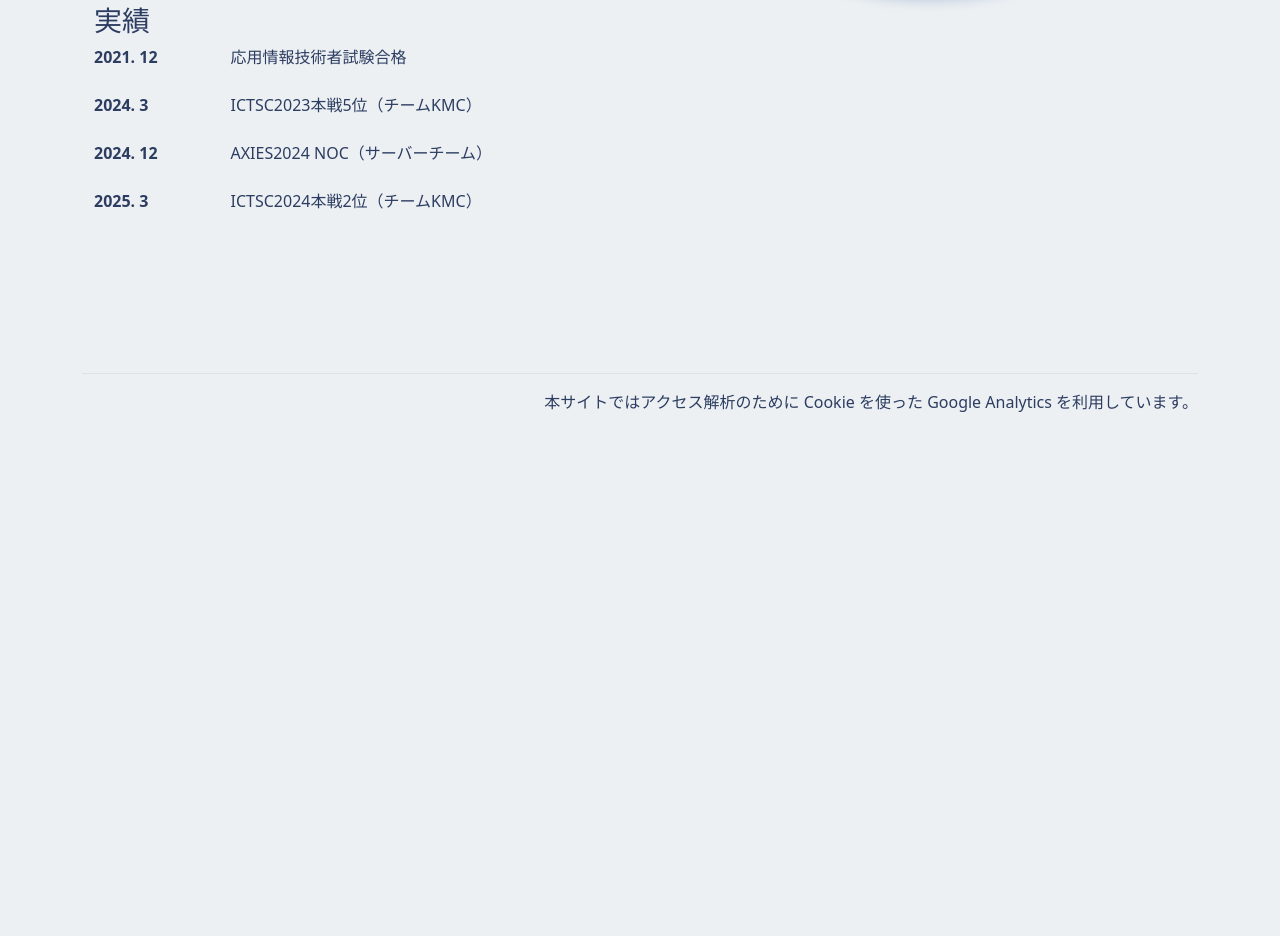
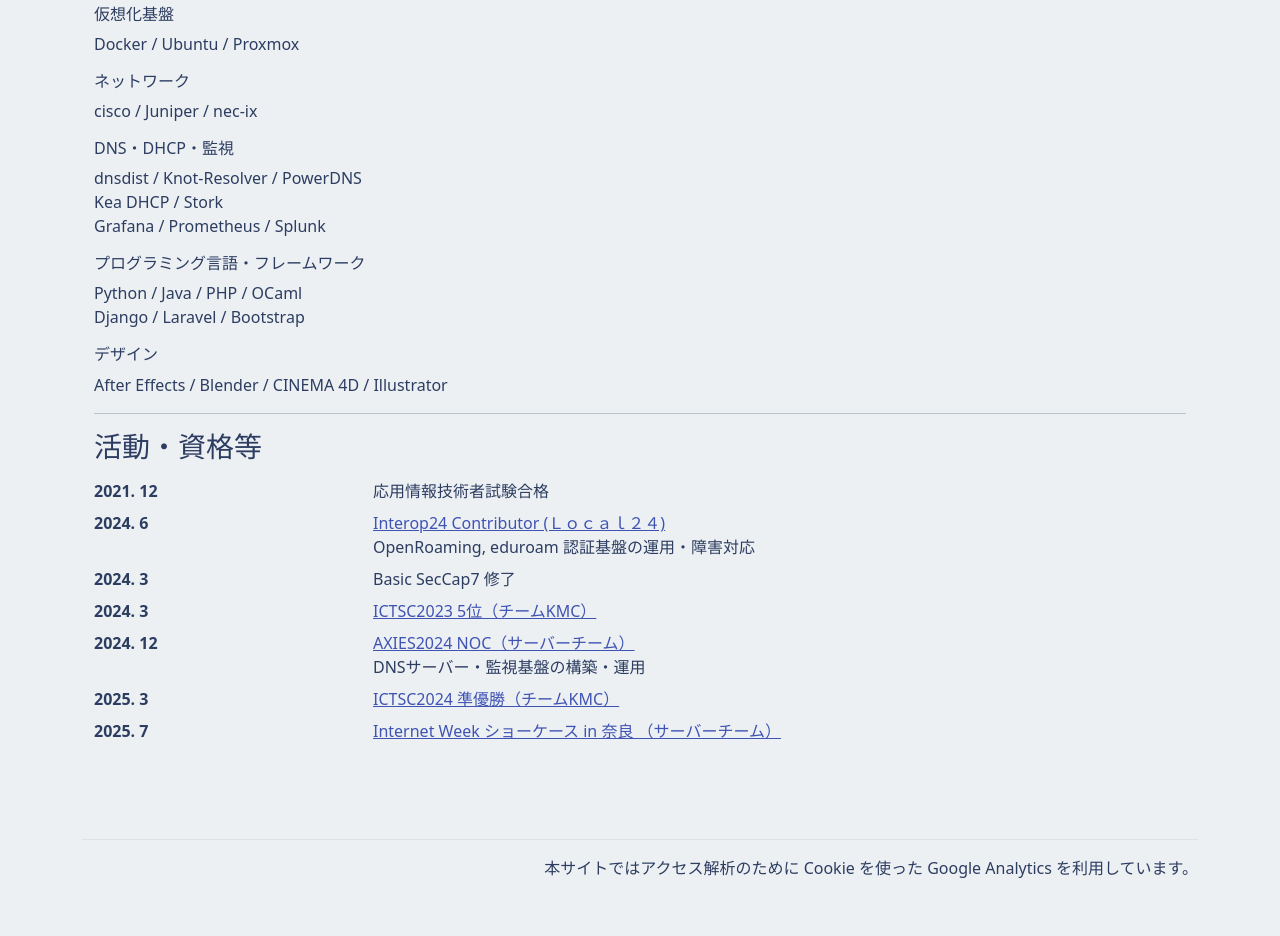
Before and after one commit to crashRT/Portfolio, a Django app: page /info/about/ in a window 1280 px wide. Shown: the part 1352-2288 px from the top of the page. Before the commit the page ends 1764 px from the top, so only its background shows below. Run offline with Django 4.2, Linux system fonts and the light colour scheme.

Commit message:
about等更新

```diff
--- a/app.yaml
+++ b/app.yaml
@@ -1,5 +1,5 @@
 #インストールされているバージョンによって末尾の数字調整
-runtime: python39
+runtime: python310
 
 # 下記は 設定用ディレクトリ.wsgi:application のように記述
 entrypoint: gunicorn -b :$PORT portfolio.wsgi:application
--- a/templates/base.html
+++ b/templates/base.html
@@ -14,8 +14,8 @@
     <link href="https://cdn.jsdelivr.net/npm/bootstrap@5.2.0/dist/css/bootstrap.min.css" rel="stylesheet"
         integrity="sha384-gH2yIJqKdNHPEq0n4Mqa/HGKIhSkIHeL5AyhkYV8i59U5AR6csBvApHHNl/vI1Bx" crossorigin="anonymous">
     <link rel="stylesheet" href="{% static 'css/style.css' %}" type="text/css">
-    <meta name="description"
-        content="crashRT's Portfolio - Motion Graphics Designer | 3DCG や Motion Graphics などを用いて制作した作品などを展示しています．" />
+    <meta name="description" content="crashRT's Portfolio - ネットワーク技術と青とかっこいいものが好きです。自宅ネットワークを管理したり、時々web開発をしたりしています。
+以前は3DCG・Motion Graphics・デザインを色々していました。" />
     <meta name="keywords"
         content="crashRT, Portfolio, Motion, Graphics, 3dcg , Designer, After Effects, Cinema4D, blender, responsive" />
     <meta name="author" content="crashRT">
--- a/templates/info/about.html
+++ b/templates/info/about.html
@@ -59,10 +59,13 @@
                                 href="https://www.kmc.gr.jp/">京大マイコンクラブ(KMC)</a>45代部員
                         </p>
                         <p class="fs-5">
-                            ネットワーク技術が好きです。自宅サーバーを管理したり、時々web開発をしたりしています。
+                            京都大学大学院 情報学研究科<br>通信情報システムコース 修士過程（岡部研究室）
                         </p>
                         <p class="fs-5">
-                            以前は3DCG や Motion Graphics を用いた映像を制作していました。</p>
+                            ネットワーク技術と青とかっこいいものが好きです。自宅ネットワークを管理したり、時々web開発をしたりしています。
+                        </p>
+                        <p class="fs-5">
+                            以前は3DCG・Motion Graphics・デザインを色々していました。</p>
                         <div class="py-2">
                             <ul class="col-md-6 list-unstyled d-flex">
                                 <!--GitHub-->
@@ -110,30 +113,63 @@
                                     </a></li>
                             </ul>
                         </div>
+                    </div>
+                </div>
                 <hr />
-                        <h3 class="my-2">技術スタック</h3>
-                        <p>Docker / Ubuntu / Proxmox / cisco</p>
+                <h3 class="my-3">技術スタック</h3>
+
+                <h4 class="h6">仮想化基盤</h4>
+                <p>Docker / Ubuntu / Proxmox</p>
+
+                <h4 class="h6">ネットワーク</h4>
+                <p>cisco / Juniper / nec-ix</p>
+
+                <h4 class="h6">DNS・DHCP・監視</h4>
+                <p> dnsdist / Knot-Resolver / PowerDNS<br>
+                    Kea DHCP / Stork<br>
+                    Grafana / Prometheus / Splunk</p>
+
+                <h4 class="h6">プログラミング言語・フレームワーク</h4>
                 <p>Python / Java / PHP / OCaml<br>
                     Django / Laravel / Bootstrap</p>
+
+                <h4 class="h6">デザイン</h4>
                 <p>After Effects / Blender / CINEMA 4D / Illustrator</p>
                 <hr />
-                        <h3 class="my-2">実績</h3>
+                <h3 class="my-3">活動・資格等</h3>
                 <dl class="row">
                     <dt class="col-sm-3">2021. 12</dt>
                     <dd class="col-sm-9">
-                                応用情報技術者試験合格</p>
+                        応用情報技術者試験合格
+                    </dd>
+                    <dt class="col-sm-3">2024. 6</dt>
+                    <dd class="col-sm-9">
+                        <a
+                            href="https://wlan-auth.local24.co.jp/info/interop-tokyo-2024%e3%81%ab%e3%81%8a%e3%81%91%e3%82%8b%e7%84%a1%e7%b7%9alan%e7%92%b0%e5%a2%83%e5%90%91%e4%b8%8a%e3%81%ae%e5%85%88%e9%80%b2%e7%9a%84%e3%81%aa%e5%8f%96%e3%82%8a%e7%b5%84%e3%81%bf/">Interop24
+                            Contributor (Ｌｏｃａｌ２４)</a><br />
+                        OpenRoaming, eduroam 認証基盤の運用・障害対応
                     </dd>
                     <dt class="col-sm-3">2024. 3</dt>
                     <dd class="col-sm-9">
-                                ICTSC2023本戦5位（チームKMC）</p>
+                        Basic SecCap7 修了
+                    </dd>
+                    <dt class="col-sm-3">2024. 3</dt>
+                    <dd class="col-sm-9">
+                        <a href="https://icttoracon.net/archives/9793">ICTSC2023 5位（チームKMC）</a>
                     </dd>
                     <dt class="col-sm-3">2024. 12</dt>
                     <dd class="col-sm-9">
-                                AXIES2024 NOC（サーバーチーム）</p>
+                        <a href="https://knowledge.sakura.ad.jp/41828/">AXIES2024 NOC（サーバーチーム）</a><br />
+                        DNSサーバー・監視基盤の構築・運用
                     </dd>
                     <dt class="col-sm-3">2025. 3</dt>
                     <dd class="col-sm-9">
-                                ICTSC2024本戦2位（チームKMC）</p>
+                        <a href="https://icttoracon.net/archives/10110">ICTSC2024 準優勝（チームKMC）</a>
+                    </dd>
+                    <dt class="col-sm-3">2025. 7</dt>
+                    <dd class="col-sm-9">
+                        <a href="https://internetweek.jp/sc-nara/archives/operation">Internet Week ショーケース in 奈良
+                            （サーバーチーム）</a>
                     </dd>
                 </dl>
 
--- a/templates/top/index.html
+++ b/templates/top/index.html
@@ -37,7 +37,7 @@
     <section>
         <div class="position-relative overflow-hidden text-center">
             <div class="container mb-3">
-                <a href="{% url 'about' %}">
+                <a href="{% url 'about' %}" class="text-decoration-none">
                     <img src="/media/Logo/crashRT.jpg" class="top-icon neu-shadow my-5" alt="crashRT icon" width="300"
                         height="300" loading="lazy">
                     <img>
```
Lines whose indentation alone changed are shown as unchanged.
